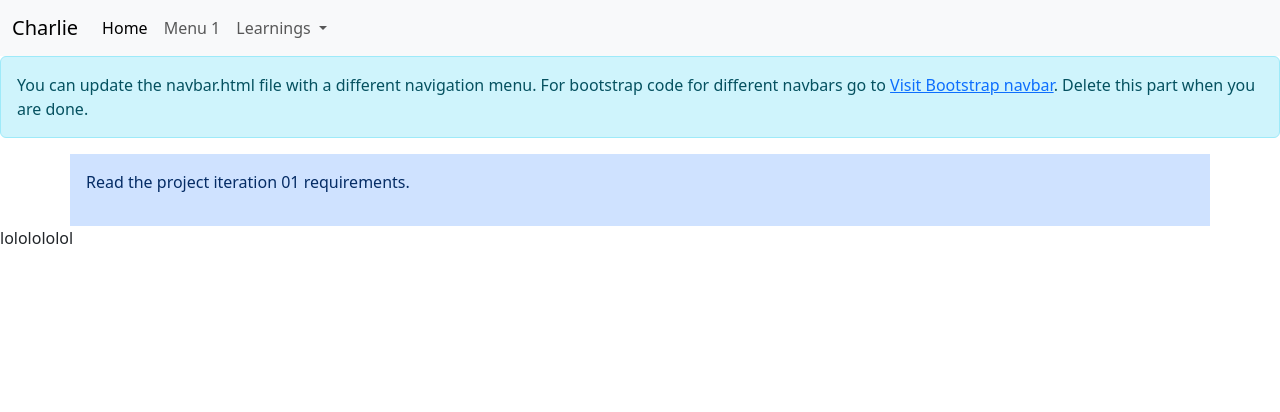
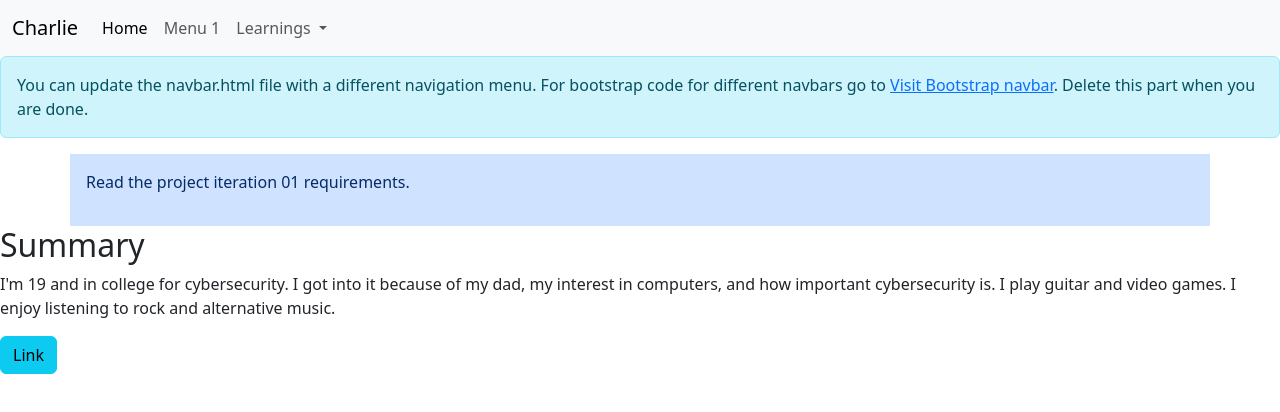
Before and after one commit to BlownCreation/GlitchPortfolio, a plain HTML site: page index.html in a window 1280 px wide. Drawn offline with nearby package versions, Linux system fonts and the light colour scheme.

Commit message:
Version 1.1

```diff
--- a/index.html
+++ b/index.html
@@ -41,10 +41,16 @@
       </p>
     </div>
 
-    <div class = "">
+    <div class = "Homepage Content">
+<h2>
+  Summary
+      </h2>
       <p>
-        lololololol
+        I'm 19 and in college for cybersecurity. I got into it because of my dad,
+        my interest in computers, and how important cybersecurity is.
+        I play guitar and video games. I enjoy listening to rock and alternative music.
       </p>
+        <a href="https://www.msudenver.edu/criminal-justice-criminology/cybersecurity-bs/" class="btn btn-info" role="button">Link</a>
     </div>
 
     <!--  script code to add navbar -->
```
